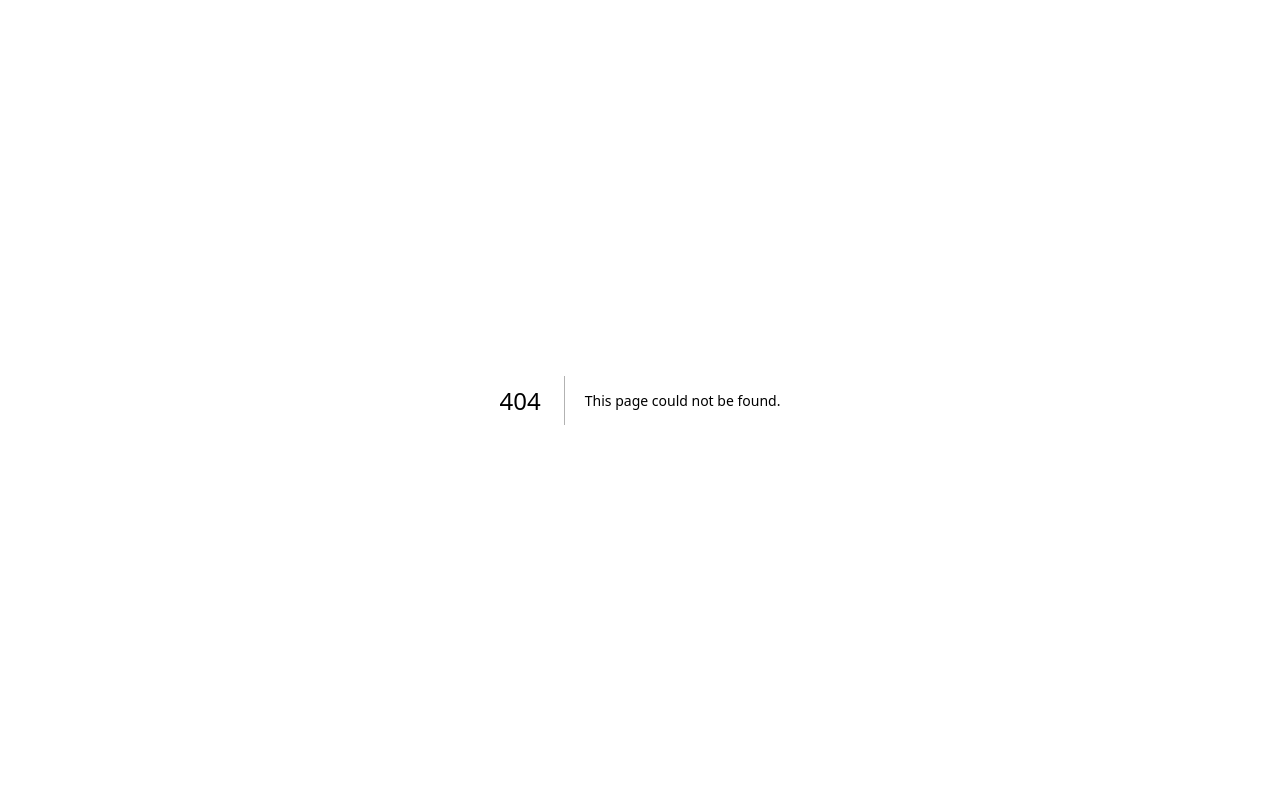
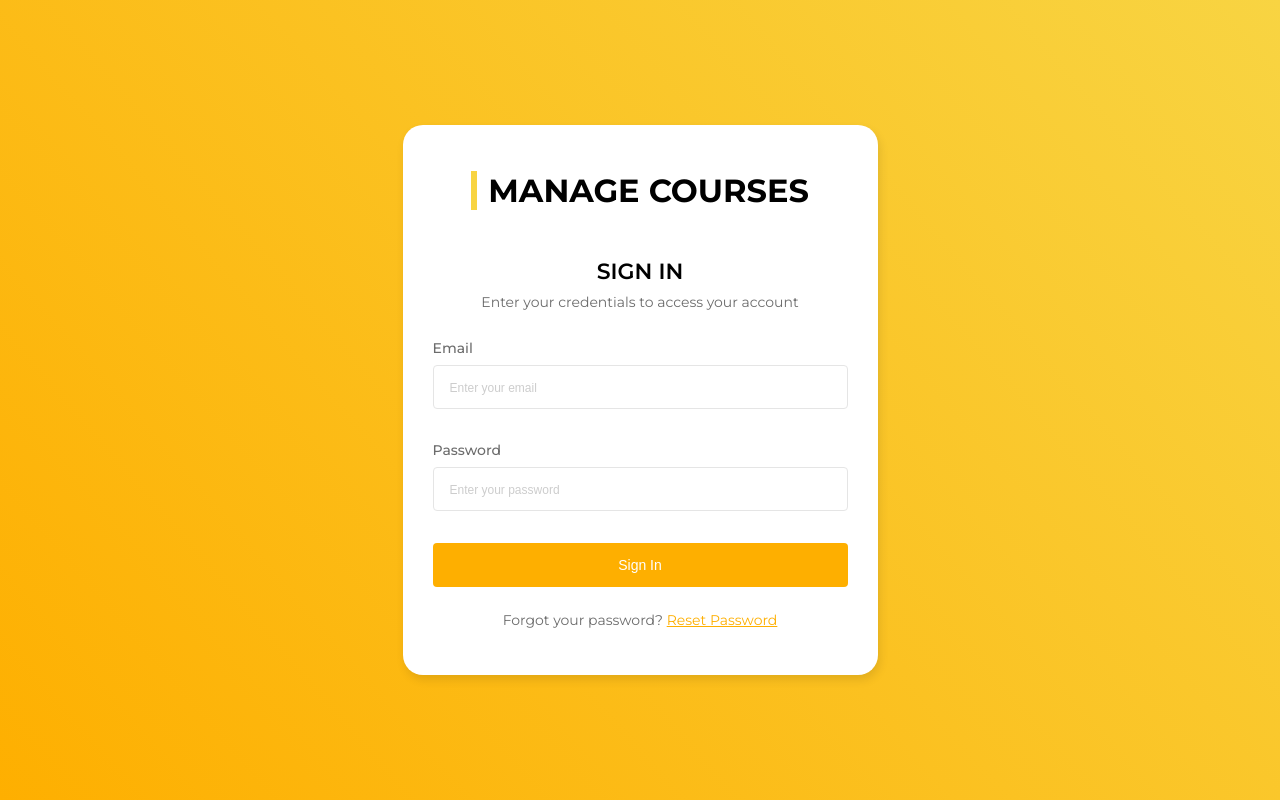
Before and after one commit to erol1098/manage-students, a Next.js app: page /login in a window 1280 px wide. Before the commit this address had no page. Built offline with nearby package versions, Linux system fonts and the light colour scheme.

Commit message:
added login page

```diff
--- a/package.json
+++ b/package.json
@@ -14,10 +14,14 @@
     "@types/react-dom": "18.2.5",
     "eslint": "8.43.0",
     "eslint-config-next": "13.4.6",
+    "js-cookie": "^3.0.5",
     "next": "13.4.6",
     "react": "18.2.0",
     "react-dom": "18.2.0",
     "sass": "^1.63.6",
     "typescript": "5.1.3"
+  },
+  "devDependencies": {
+    "@types/js-cookie": "^3.0.3"
   }
 }
--- /dev/null
+++ b/src/app/dashboard/page.tsx
@@ -0,0 +1,5 @@
+const DashboardPage = () => {
+  return <div>DashoardPage</div>;
+};
+
+export default DashboardPage;
--- /dev/null
+++ b/src/app/login/page.module.css
@@ -0,0 +1,8 @@
+.main {
+  max-width: 100%;
+  height: 100vh;
+  background: linear-gradient(49deg, #feaf00 0%, #f8d442 100%);
+  display: flex;
+  justify-content: center;
+  align-items: center;
+}
--- /dev/null
+++ b/src/app/login/page.tsx
@@ -0,0 +1,13 @@
+import styles from './page.module.css';
+
+import LoginPage from '@/components/Login';
+
+const Login = () => {
+  return (
+    <main className={styles.main}>
+      <LoginPage />
+    </main>
+  );
+};
+
+export default Login;
--- a/src/components/Login/LoginForm.tsx
+++ b/src/components/Login/LoginForm.tsx
@@ -2,10 +2,12 @@
 
 import { useState } from 'react';
 
+import { useRouter } from 'next/navigation';
+import Cookies from 'js-cookie';
+
 import styles from './Login.module.scss';
 
 import { LoginForm as LF } from './LoginFormClass';
-import { useRouter } from 'next/router';
 
 const LoginForm = () => {
   const [submitted, setSubmitted] = useState<boolean>(false);
@@ -25,6 +27,7 @@ const LoginForm = () => {
     setSubmitted(true);
 
     if (submitResult.isValidated) {
+      Cookies.set('token', JSON.stringify(true));
       router.push('/dashboard');
     } else {
       setErrors(submitResult.values);
```
Also changed, not shown: src/app/page.tsx (+15 -6 lines), 1 other file (tests, documents, lock files or other folders).
